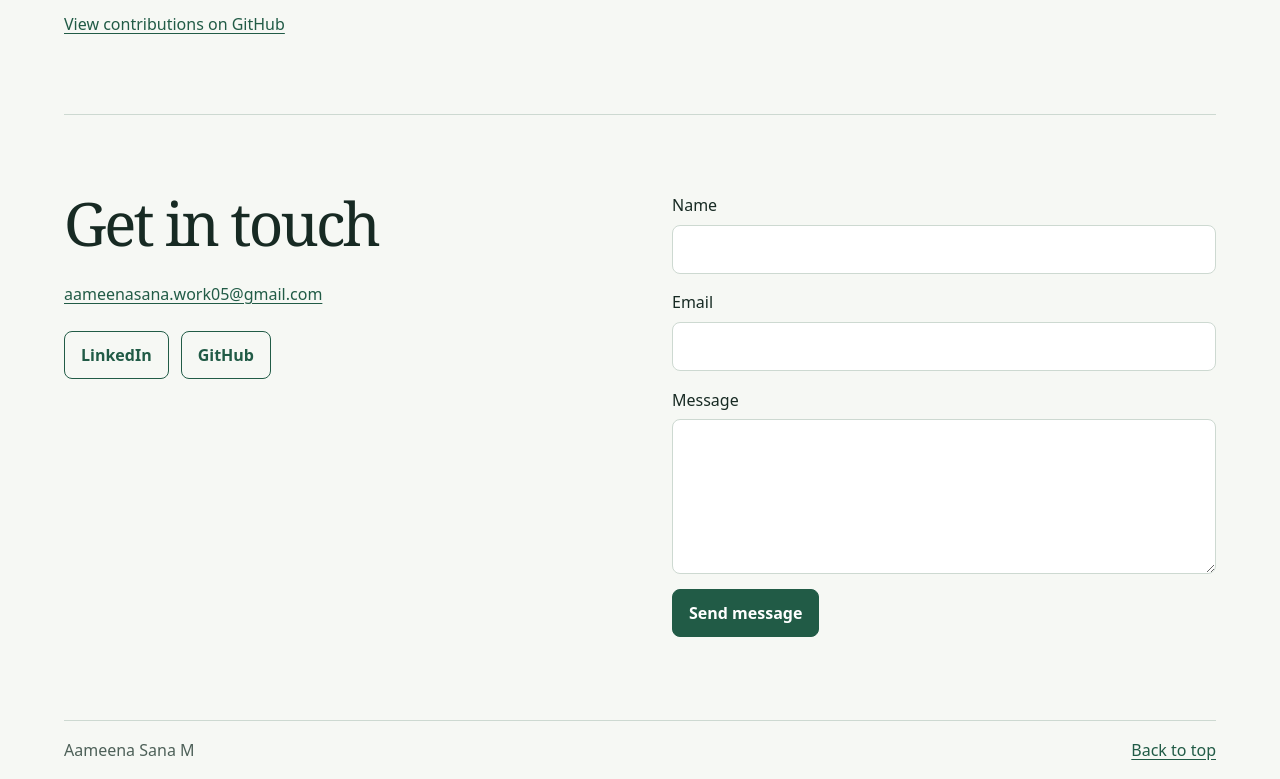
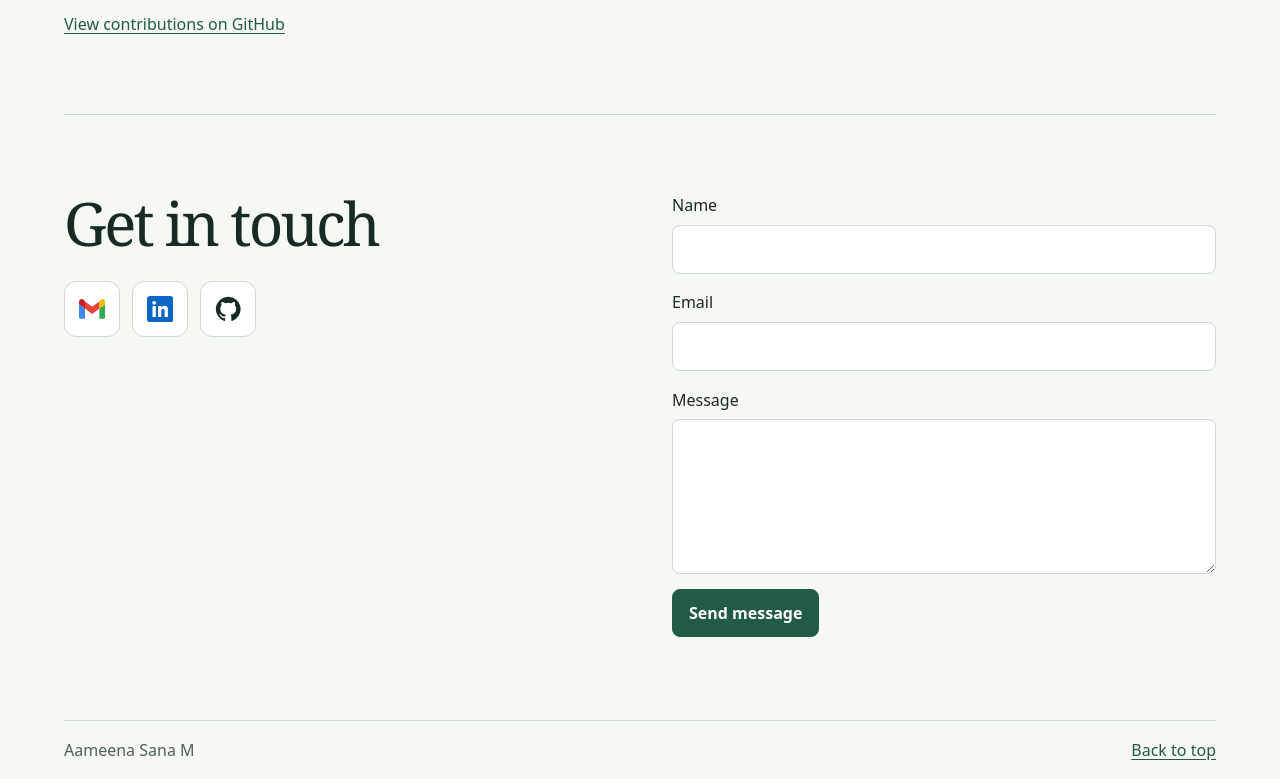
Before and after one commit to AameenaSana/Portfolio, a plain HTML site: page index.html in a window 1280 px wide. Shown: the part 3761-4540 px from the top of the page. Drawn offline with Linux system fonts and the light colour scheme; no server answers.

Commit message:
Add clickable contact logos

```diff
--- a/index.html
+++ b/index.html
@@ -163,10 +163,27 @@
     <section class="contact" id="contact">
       <div>
         <h2>Get in touch</h2>
-        <a class="email" href="mailto:aameenasana.work05@gmail.com">aameenasana.work05@gmail.com</a>
-        <div class="actions">
-          <a class="button" href="https://www.linkedin.com/in/aameenasana/">LinkedIn</a>
-          <a class="button" href="https://github.com/AameenaSana">GitHub</a>
+        <div class="contact-links">
+          <a href="https://mail.google.com/mail/?view=cm&amp;fs=1&amp;to=aameenasana.work05%40gmail.com" aria-label="Email Aameena Sana in Gmail" title="Compose in Gmail">
+            <svg viewBox="0 0 24 24" aria-hidden="true" focusable="false">
+              <path fill="#4285F4" d="M1.64 20.73h3.82v-9.27L0 7.36v11.73c0 .91.73 1.64 1.64 1.64Z"/>
+              <path fill="#34A853" d="M18.55 20.73h3.81c.91 0 1.64-.73 1.64-1.64V7.36l-5.45 4.1v9.27Z"/>
+              <path fill="#EA4335" d="M5.46 11.46V4.91L12 9.82l6.55-4.91v6.55L12 16.36Z"/>
+              <path fill="#FBBC04" d="M18.55 4.91v6.55L24 7.36V5.18a2.45 2.45 0 0 0-3.93-1.96Z"/>
+              <path fill="#C5221F" d="M0 5.18v2.18l5.46 4.1V4.91L3.93 3.22A2.45 2.45 0 0 0 0 5.18Z"/>
+            </svg>
+          </a>
+          <a href="https://www.linkedin.com/in/aameenasana/" aria-label="Aameena Sana on LinkedIn" title="LinkedIn">
+            <svg viewBox="0 0 24 24" aria-hidden="true" focusable="false">
+              <rect width="24" height="24" rx="3" fill="#0A66C2"/>
+              <path fill="#fff" d="M5 9h3v10H5zm1.5-4.5a1.75 1.75 0 1 0 0 3.5 1.75 1.75 0 0 0 0-3.5ZM10 9h2.9v1.4c.58-.96 1.57-1.64 3.08-1.64C19 8.76 19 11.16 19 13v6h-3v-5.5c0-1.1-.16-2-1.5-2-1.36 0-1.5 1.02-1.5 2V19h-3z"/>
+            </svg>
+          </a>
+          <a href="https://github.com/AameenaSana" aria-label="Aameena Sana on GitHub" title="GitHub">
+            <svg viewBox="0 0 24 24" aria-hidden="true" focusable="false">
+              <path fill="currentColor" d="M12 .75a11.25 11.25 0 0 0-3.56 21.92c.56.1.77-.24.77-.54v-2.1c-3.13.69-3.79-1.33-3.79-1.33-.51-1.3-1.25-1.65-1.25-1.65-1.02-.7.08-.68.08-.68 1.13.08 1.73 1.16 1.73 1.16 1 1.71 2.62 1.22 3.26.93.1-.72.39-1.22.71-1.5-2.5-.28-5.13-1.25-5.13-5.56 0-1.23.44-2.24 1.16-3.03-.12-.28-.5-1.43.11-2.98 0 0 .95-.3 3.1 1.16a10.8 10.8 0 0 1 5.64 0c2.15-1.46 3.1-1.16 3.1-1.16.61 1.55.23 2.7.11 2.98.72.79 1.16 1.8 1.16 3.03 0 4.32-2.63 5.27-5.14 5.55.4.35.76 1.04.76 2.09v3.09c0 .3.2.65.77.54A11.25 11.25 0 0 0 12 .75Z"/>
+            </svg>
+          </a>
         </div>
       </div>
       <form name="submit-to-google-sheet">
--- a/style.css
+++ b/style.css
@@ -163,7 +163,19 @@ main > section + section { border-top: 1px solid var(--line); padding-block: cla
 .dark-mode .level-2 { background: #006d32; }
 .dark-mode .level-3 { background: #26a641; }
 .dark-mode .level-4 { background: #39d353; }
-.email { overflow-wrap: anywhere; }
+.contact-links { display: flex; flex-wrap: wrap; gap: .75rem; }
+.contact-links a {
+  display: grid;
+  place-items: center;
+  width: 3.5rem;
+  height: 3.5rem;
+  border: 1px solid var(--line);
+  border-radius: .75rem;
+  background: var(--surface);
+  color: var(--ink);
+}
+.contact-links a:hover { border-color: var(--accent); }
+.contact-links svg { width: 1.65rem; height: 1.65rem; }
 form { display: grid; gap: .4rem; }
 form input, form textarea { width: 100%; margin-bottom: .55rem; padding: .65rem .75rem; border: 1px solid var(--line); border-radius: .5rem; background: var(--surface); color: var(--ink); }
 form textarea { resize: vertical; }
```
